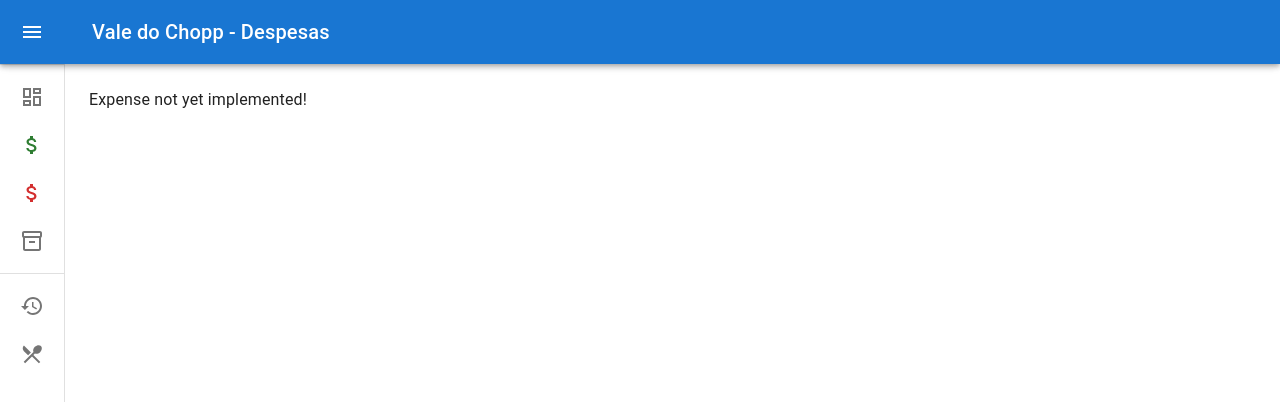
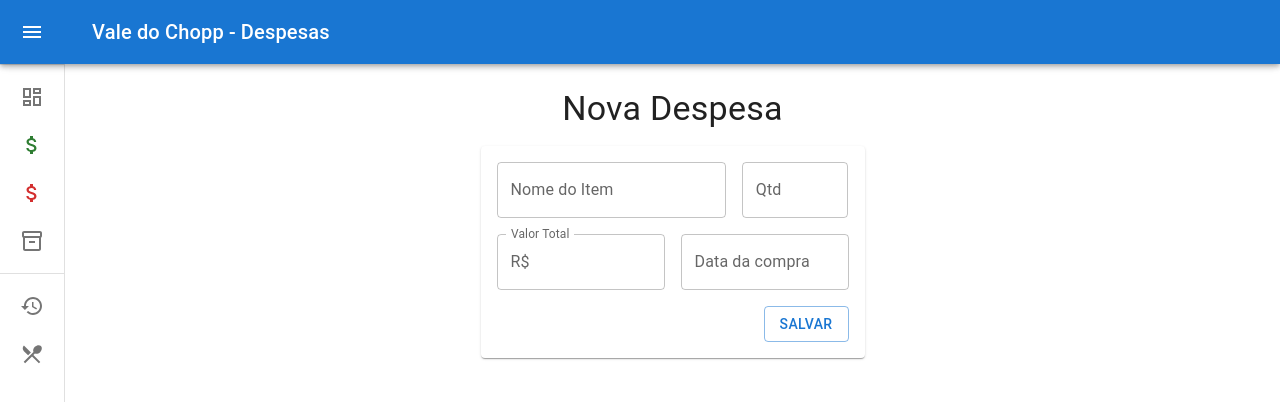
Before and after one commit to rafaelc-rb/vale-do-chopp, a Next.js app in the folder web-frontend/: page /expense in a window 1280 px wide. Shown: the top 402 px of the page. Built offline with nearby package versions, Linux system fonts and the light colour scheme.

Commit message:
feat: expense implemented

```diff
--- a/web-frontend/app/expense/page.tsx
+++ b/web-frontend/app/expense/page.tsx
@@ -1,9 +1,138 @@
-import { Typography } from "@mui/material";
+"use client";
+import {
+  Box,
+  Button,
+  InputAdornment,
+  Paper,
+  SelectChangeEvent,
+  TextField,
+  Typography,
+} from "@mui/material";
+import Grid from "@mui/material/Unstable_Grid2";
+import { DatePicker, LocalizationProvider } from "@mui/x-date-pickers";
+import { AdapterDayjs } from "@mui/x-date-pickers/AdapterDayjs";
+import dayjs, { Dayjs } from "dayjs";
+import { ChangeEvent, useState } from "react";
+import Swal from "sweetalert2";
+
+interface Expense {
+  item_name: string;
+  amount: string;
+  price: string;
+  buyingDate: string;
+}
 
 export default function Expense() {
+  const [expense, setExpense] = useState({
+    item_name: "",
+    amount: "",
+    price: "",
+    purchase_date: "",
+  });
+
+  const handleChange =
+    (prop: keyof Expense) =>
+    (
+      event:
+        | ChangeEvent<HTMLInputElement | HTMLTextAreaElement>
+        | SelectChangeEvent
+    ) => {
+      let value = event.target.value as string;
+      if (prop === "price") {
+        value = formatCurrencyInput(value);
+      }
+      setExpense({ ...expense, [prop]: value });
+    };
+
+  function formatCurrencyInput(value: string) {
+    // Remove non-numeric characters
+    const numericValue = value.replace(/\D/g, "");
+    // Convert to a number with two decimal places
+    const formattedValue = (parseInt(numericValue, 10) / 100).toFixed(2);
+
+    return formattedValue;
+  }
+
+  const handleDateChange = (prop: keyof Expense) => (value: Dayjs | null) => {
+    setExpense({
+      ...expense,
+      [prop]: value?.format("DD/MM/YYYY") || "",
+    });
+  };
+
+  const handleSubmit = async () => {
+    console.table(expense);
+    Swal.fire({
+      title: "Despesa registrada com sucesso",
+      text: `A despesa de R$${expense.price} foi registrada!`,
+      icon: "success",
+    });
+  };
+
   return (
-    <>
-      <Typography>Expense not yet implemented!</Typography>
-    </>
+    <Box
+      sx={{
+        display: "flex",
+        flexDirection: "column",
+        gap: "1rem",
+        alignItems: "center",
+      }}
+    >
+      <Typography variant="h4" sx={{ alignSelf: "left" }}>
+        Nova Despesa
+      </Typography>
+      <Paper sx={{ padding: "1rem", width: "30vw" }}>
+        <Grid container spacing={2} rowSpacing={2}>
+          <Grid xs={8}>
+            <TextField
+              fullWidth
+              label="Nome do Item"
+              onChange={handleChange("item_name")}
+            />
+          </Grid>
+          <Grid xs={4}>
+            <TextField
+              label="Qtd"
+              type="number"
+              onChange={handleChange("amount")}
+            />
+          </Grid>
+          <Grid xs={6}>
+            <TextField
+              label="Valor Total"
+              InputProps={{
+                startAdornment: (
+                  <InputAdornment position="start">R$</InputAdornment>
+                ),
+              }}
+              value={expense.price}
+              onChange={handleChange("price")}
+            />
+          </Grid>
+          <Grid xs={6}>
+            <LocalizationProvider dateAdapter={AdapterDayjs}>
+              <DatePicker
+                label="Data da compra"
+                openTo="month"
+                views={["year", "month", "day"]}
+                format="DD/MM/YYYY"
+                value={
+                  expense.purchase_date &&
+                  dayjs(expense.purchase_date, "DD/MM/YYYY").isValid()
+                    ? dayjs(expense.purchase_date, "DD/MM/YYYY")
+                    : null
+                }
+                onChange={handleDateChange("buyingDate")}
+              />
+            </LocalizationProvider>
+          </Grid>
+          <Grid xs={12} sx={{ display: "flex", justifyContent: "flex-end" }}>
+            <Button variant="outlined" onClick={() => handleSubmit()}>
+              Salvar
+            </Button>
+          </Grid>
+        </Grid>
+      </Paper>
+    </Box>
   );
 }
```
